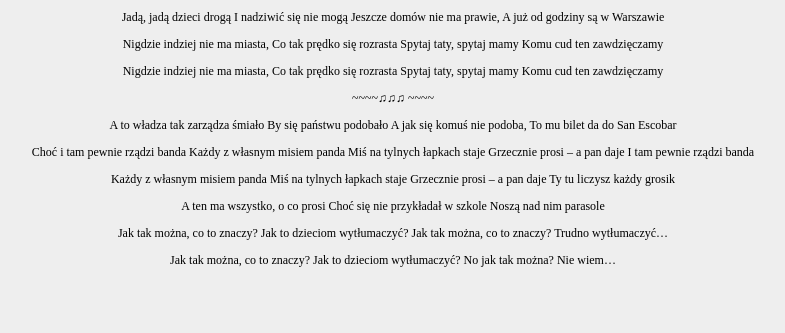
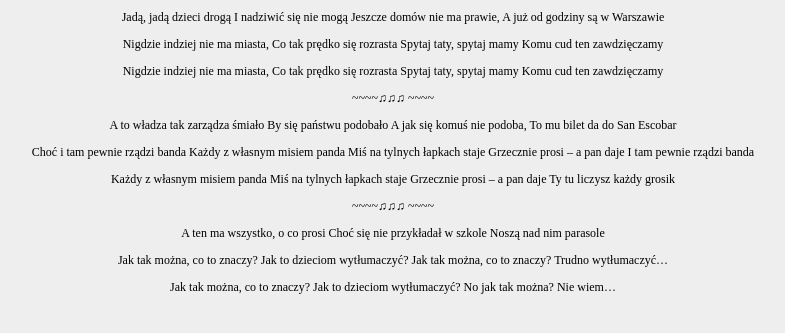
Before and after one commit to bajdbart/learning-git-2, a plain HTML site: page index.html in a window 1280 px wide. Shown: the part 95-428 px from the top of the page, without its empty margins (247-1032 px from the left). Drawn offline with Linux system fonts and the light colour scheme.

Commit message:
Add one estetic paragraph

```diff
--- a/index.html
+++ b/index.html
@@ -36,6 +36,7 @@
 		Miś na tylnych łapkach staje
 		Grzecznie prosi – a pan daje
 		Ty tu liczysz każdy grosik</p>
+		<p>~~~~♫♫♫ ~~~~</p>
 		<p>A ten ma wszystko, o co prosi
 		Choć się nie przykładał w szkole
 		Noszą nad nim parasole</p>
```
